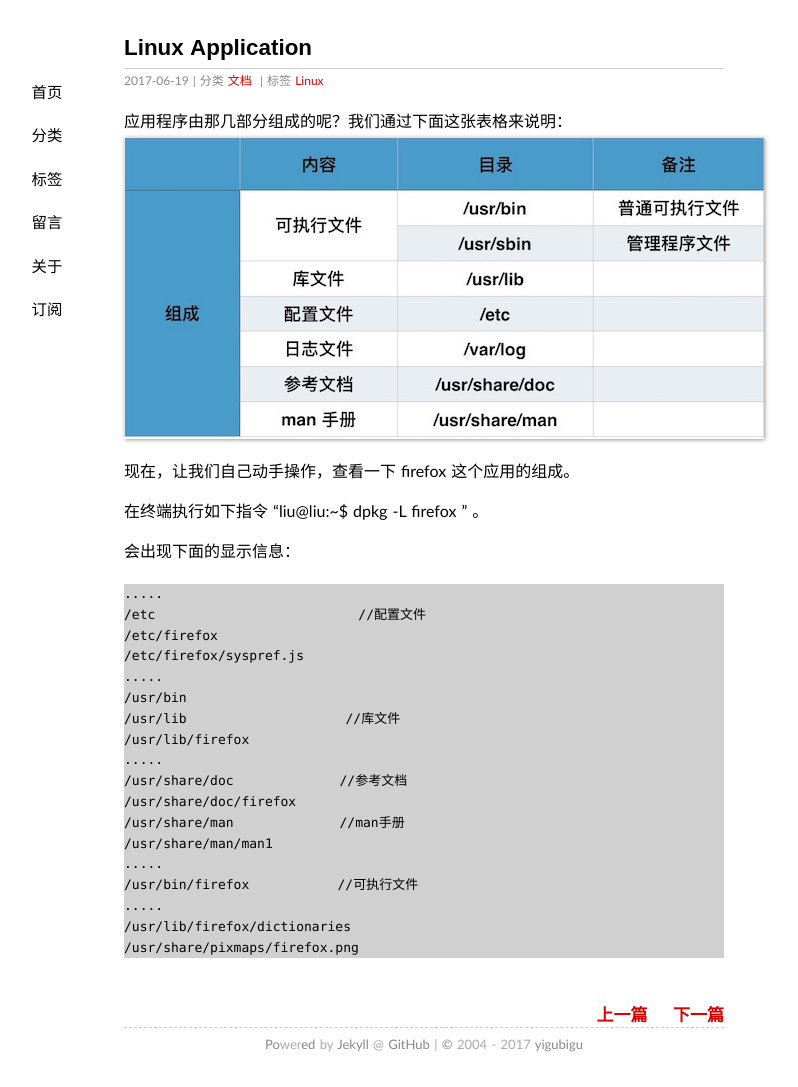
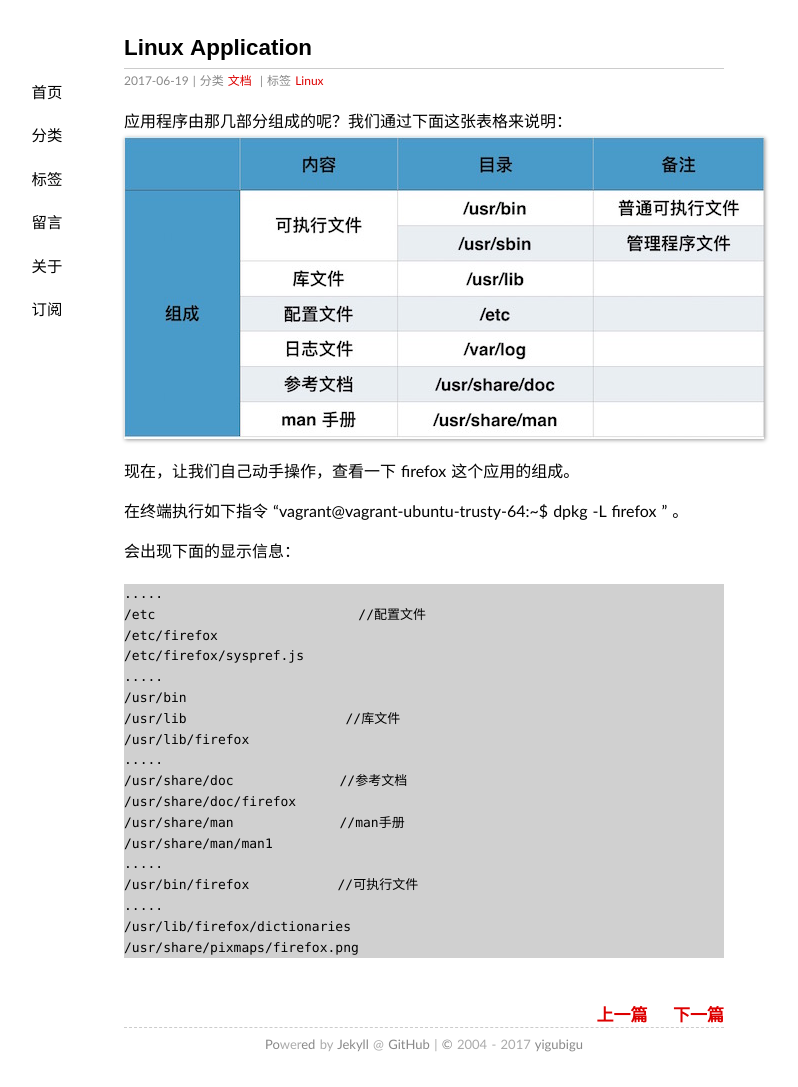
Before and after one commit to yigubigu/yigubigu.github.io, a Jekyll site: the page built from _posts/2017-06-19-linux-application.md, in a window 1280 px wide. Shown: the whole page, without its empty margins (216-1014 px from the left). Built offline with Jekyll 4.4.1, drawn with Linux system fonts in a browser that asks for light colours.

```diff
--- a/_posts/2017-06-19-linux-application.md
+++ b/_posts/2017-06-19-linux-application.md
@@ -10,7 +10,7 @@ tags:  Linux
 
 现在，让我们自己动手操作，查看一下 firefox 这个应用的组成。
 
-在终端执行如下指令  “liu@liu:~$  dpkg -L firefox ” 。
+在终端执行如下指令  “vagrant@vagrant-ubuntu-trusty-64:~$  dpkg -L firefox ” 。
 
 会出现下面的显示信息：
 
```
Also changed, not shown: _posts/2017-09-21-sonar-C#.md (added, +10 -0 lines).
